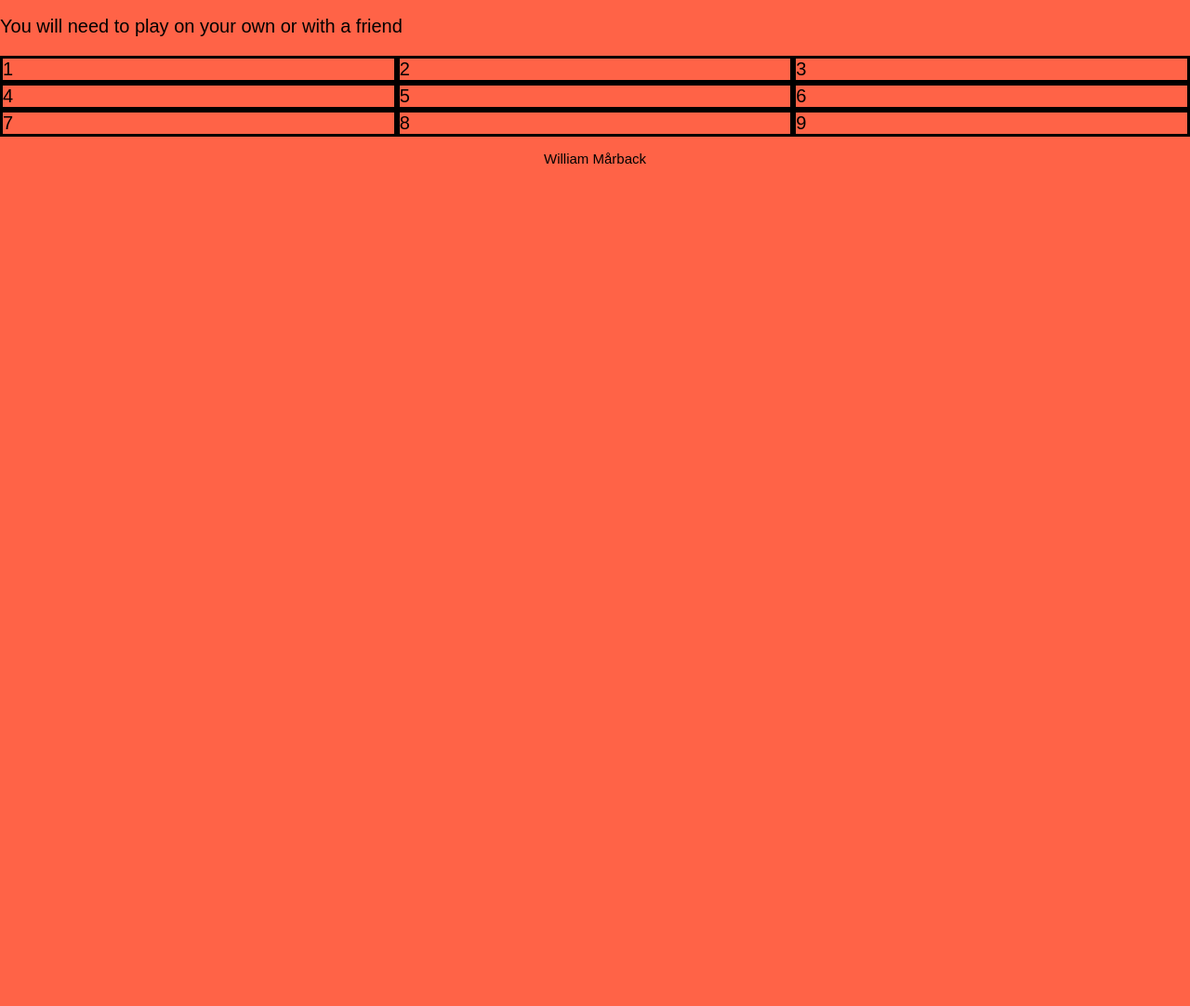
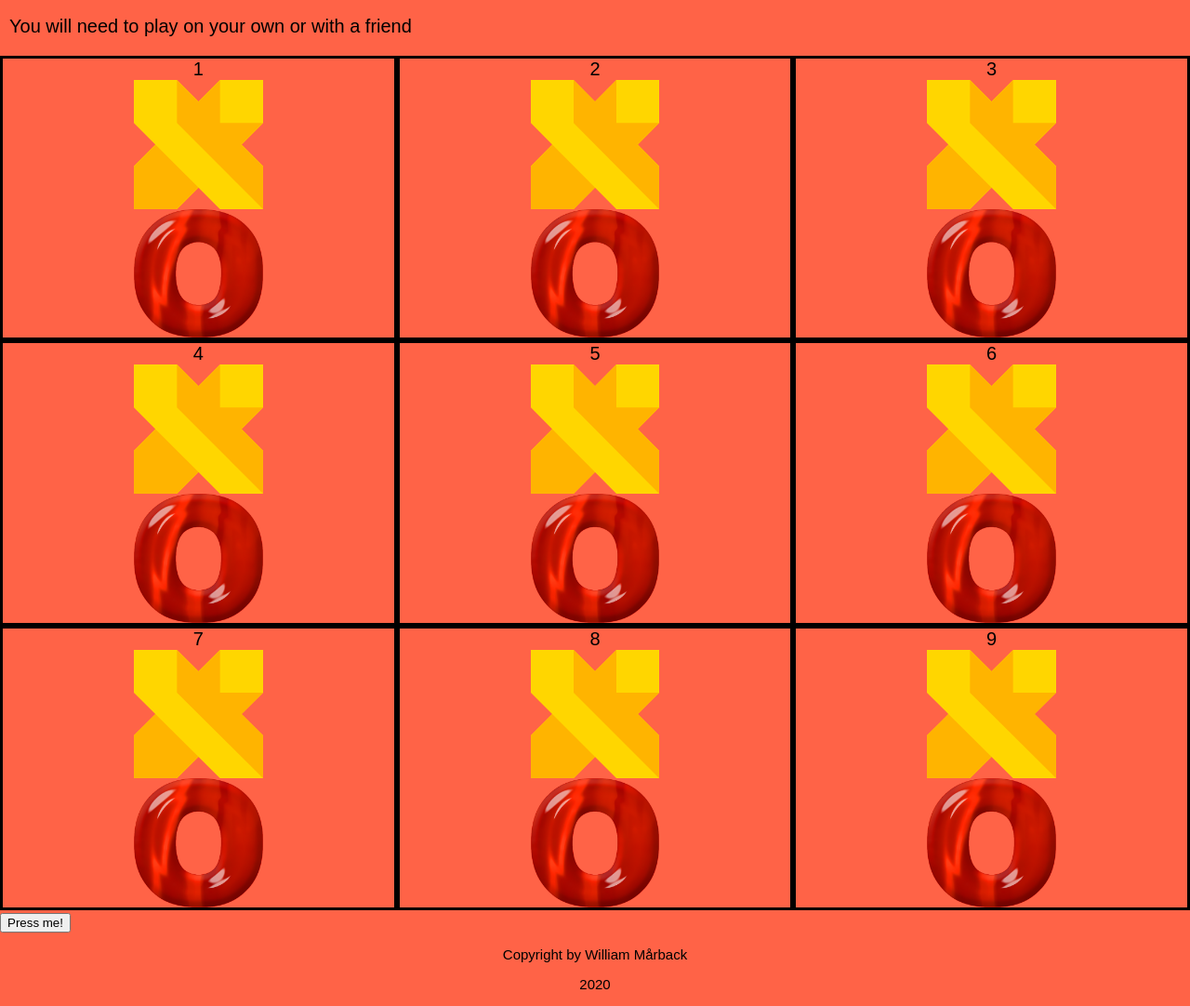
Before and after one commit to TROCADER/HemsidaK4, a plain HTML site: page index.html in a window 1280 px wide. Shown: the part 209-1291 px from the top of the page at 93% size. Before the commit the page ends 800 px from the top, so only its background shows below. Drawn offline with Linux system fonts and the light colour scheme.

Commit message:
Gjorde några småändringar, ladde till lite javascript samt la tillbaks bilderna då jag tror att jag har kommit på en lösning till hur jag ska göra bilderna klickbara

```diff
--- a/css/style.css
+++ b/css/style.css
@@ -1,8 +1,16 @@
+* {
+    box-sizing: border-box;
+}
+
 body{
     margin: 0px;
     font-family: Arial, Helvetica, sans-serif;
     font-size: 20px;
     background-color: tomato;
+}
+
+article{
+    margin: 10px;
 }
 
 h1{
@@ -19,6 +27,7 @@ h1{
 .square{
     border: 3px solid;
     border-color: black;
+    text-align: center;
 }
 #square1:hover{
     background-color: white;
@@ -61,7 +70,8 @@ footer{
     text-align: center;
 }
 
-input{
+img{
     display: block;
     margin: auto;
+    width: 33%;
 }
--- a/index.html
+++ b/index.html
@@ -20,35 +20,56 @@
     <div id="gameboard">
         <div class="square" id="square1">
             1
+            <img src="img/x.svg" alt="x">
+            <img src="img/o.png" alt="o">
         </div>
         <div class="square" id="square2">
             2
+            <img src="img/x.svg" alt="x">
+            <img src="img/o.png" alt="o">
         </div>
         <div class="square" id="square3">
             3
+            <img src="img/x.svg" alt="x">
+            <img src="img/o.png" alt="o">
         </div>
         <div class="square" id="square4">
             4
+            <img src="img/x.svg" alt="x">
+            <img src="img/o.png" alt="o">
         </div>
         <div class="square" id="square5">
             5
+            <img src="img/x.svg" alt="x">
+            <img src="img/o.png" alt="o">
         </div>
         <div class="square" id="square6">
             6
+            <img src="img/x.svg" alt="x">
+            <img src="img/o.png" alt="o">
         </div>
         <div class="square" id="square7">
             7
+            <img src="img/x.svg" alt="x">
+            <img src="img/o.png" alt="o">
         </div>
         <div class="square" id="square8">
             8
+            <img src="img/x.svg" alt="x">
+            <img src="img/o.png" alt="o">
         </div>
         <div class="square" id="square9">
             9
+            <img src="img/x.svg" alt="x">
+            <img src="img/o.png" alt="o">
         </div>
     </div>
 
+    <button type="button" id="button">Press me!</button>
+
     <footer>
-        <p>William Mårback</p>
+        <p>Copyright by William Mårback</p>
+        <p>2020</p>
     </footer>
 </body>
 </html>
--- a/js/script.js
+++ b/js/script.js
@@ -1,3 +1,6 @@
+const button = document.querySelectorAll("#button");
+button.addEventListener("click", clicked);
+
 function winner()
 {
     let square1 = document.querySelector("square1");
@@ -57,4 +60,6 @@ function winner()
     {
         console.log("You won");
     }
+
+    document.getElementById("square1").style.display = "block";
 }
```
